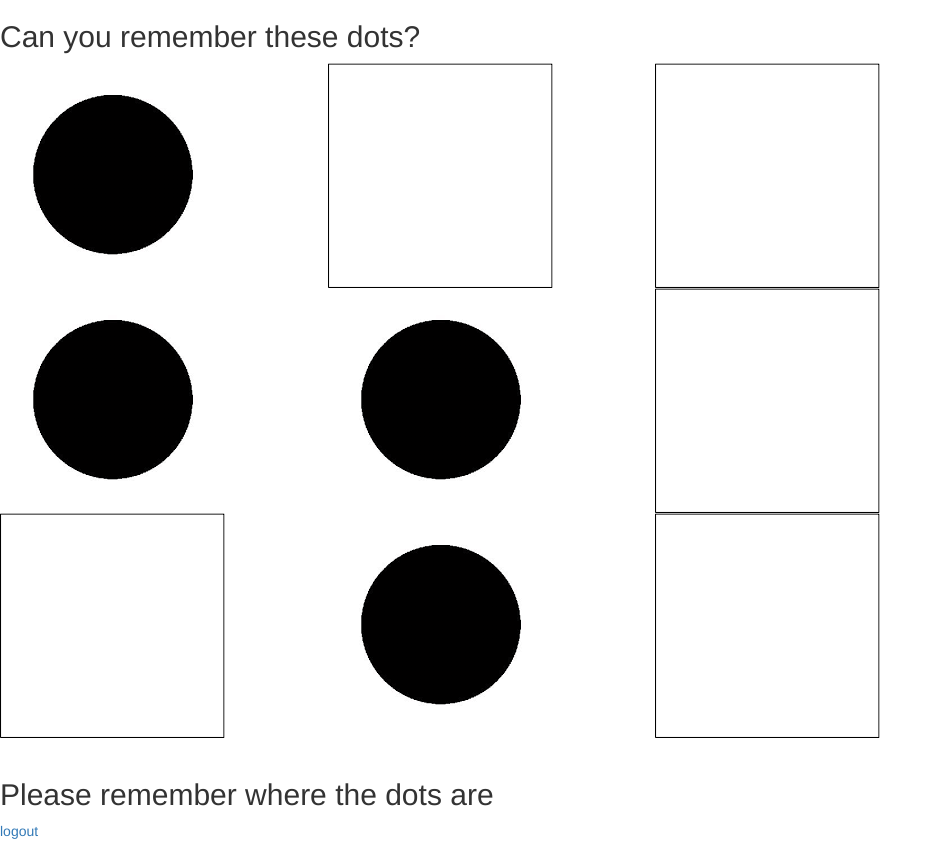
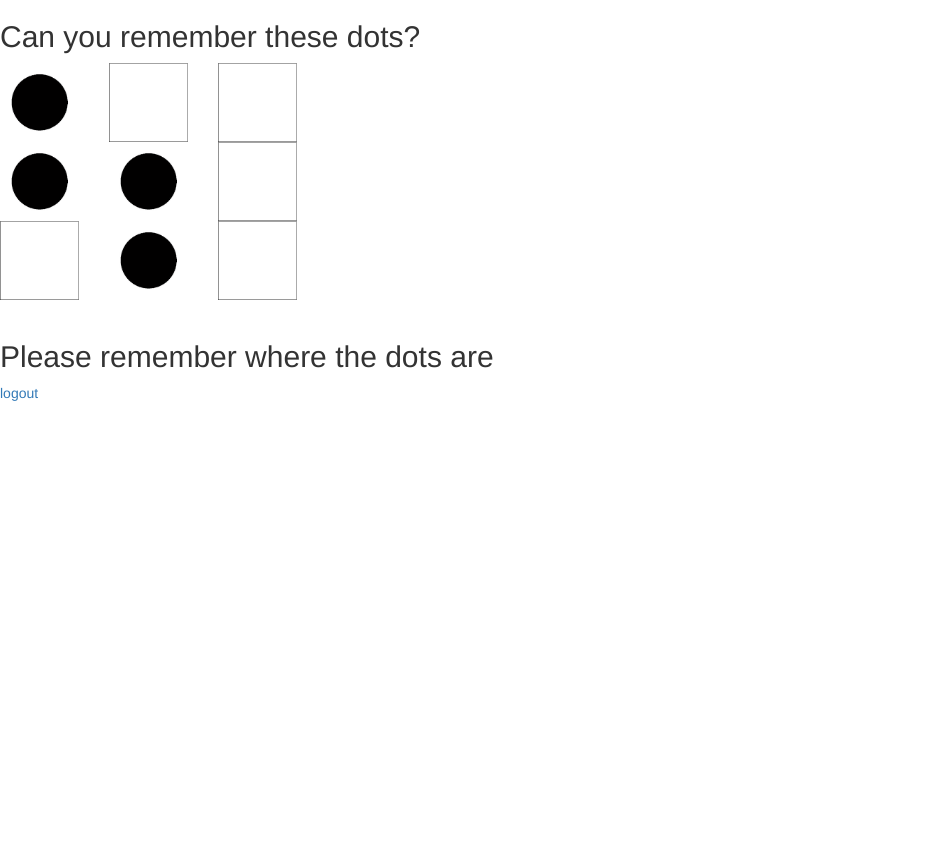
Before and after one commit to gregcodethem/choices_behind_doors_study, a Django app: page /prelim_two in a window 1280 px wide. Shown: the whole page, without its empty margins (0-943 px from the left). After the commit the page ends 401 px from the top, so only its background shows below. Run offline with Django 3.2, Linux system fonts and the light colour scheme; the visitor is signed in with stand-in values (Sample User, id 1); some libraries are stand-ins or nearby versions.

Commit message:
dots in memory game now smaller

```diff
--- a/doorgame/templates/mem_game_blank_base.html
+++ b/doorgame/templates/mem_game_blank_base.html
@@ -19,7 +19,7 @@ img {
 {% endblock %}
 <div class="row">
     {% for i in '123'|make_list %}
-        <div class="col-sm-2">
+        <div class="col-sm-1">
         	<div id="div_box_{{ i }}"><img src="{% static 'doorgame/box_empty.png' %}" id="box_{{ i }}_image" alt="box_{{ i }}">
         	</div>
         	<label for="box_{{ i }}">Box {{ i}}</label><input type="checkbox" id="box_{{ i }}" value="True" name="box_{{ i }}"></input>
@@ -28,7 +28,7 @@ img {
 </div>
 <div class="row">
     {% for i in '456'|make_list %}
-        <div class="col-sm-2">
+        <div class="col-sm-1">
             <div id="div_box_{{ i }}"><img src="{% static 'doorgame/box_empty.png' %}" id="box_{{ i }}_image" alt="box_{{ i }}">
             </div>
             <label for="box_{{ i }}">Box {{ i}}</label><input type="checkbox" id="box_{{ i }}" value="True" name="box_{{ i }}"></input>
@@ -37,7 +37,7 @@ img {
 </div>
 <div class="row">
     {% for i in '789'|make_list %}
-        <div class="col-sm-2">
+        <div class="col-sm-1">
             <div id="div_box_{{ i }}"><img src="{% static 'doorgame/box_empty.png' %}" id="box_{{ i }}_image" alt="box_{{ i }}">
             </div>
             <label for="box_{{ i }}">Box {{ i}}</label><input type="checkbox" id="box_{{ i }}" value="True" name="box_{{ i }}"></input>
--- a/doorgame/templates/mem_game_pattern_base.html
+++ b/doorgame/templates/mem_game_pattern_base.html
@@ -4,6 +4,13 @@
 {% block title %}Door Game{% endblock %}
 
 {% block content %}
+
+<style>
+img {
+  width: 100%;
+  height: auto;
+}
+</style>
 
 <h2>Can you remember these dots?</h2>
 
@@ -14,21 +21,21 @@
 
 {% load static %}
 <div class="row">
-  <div class="col-sm-3">
+  <div class="col-sm-1">
     {% if memory_game.box_1 == True %}
     <img src="{% static 'doorgame/box_with_dot.png' %}" id="box_1" alt="box_1">
     {% else %}
     <img src="{% static 'doorgame/box_empty.png' %}" id="box_1" alt="box_1">
     {% endif %}
   </div>
-  <div class="col-sm-3">
+  <div class="col-sm-1">
     {% if memory_game.box_2 == True %}
     <img src="{% static 'doorgame/box_with_dot.png' %}" id="box_2" alt="box_2">
     {% else %}
     <img src="{% static 'doorgame/box_empty.png' %}" id="box_2" alt="box_2">
     {% endif %}
   </div>
-  <div class="col-sm-3">
+  <div class="col-sm-1">
     {% if memory_game.box_3 == True %}
     <img src="{% static 'doorgame/box_with_dot.png' %}" id="box_3" alt="box_3">
     {% else %}
@@ -37,21 +44,21 @@
   </div>
 </div>
 <div class="row">
-  <div class="col-sm-3">
+  <div class="col-sm-1">
     {% if memory_game.box_4 == True %}
     <img src="{% static 'doorgame/box_with_dot.png' %}" id="box_4" alt="box_4">
     {% else %}
     <img src="{% static 'doorgame/box_empty.png' %}" id="box_4" alt="box_4">
     {% endif %}
   </div>
-  <div class="col-sm-3">
+  <div class="col-sm-1">
     {% if memory_game.box_5 == True %}
     <img src="{% static 'doorgame/box_with_dot.png' %}" id="box_5" alt="box_5">
     {% else %}
     <img src="{% static 'doorgame/box_empty.png' %}" id="box_5" alt="box_5">
     {% endif %}
   </div>
-  <div class="col-sm-3">
+  <div class="col-sm-1">
     {% if memory_game.box_6 == True %}
     <img src="{% static 'doorgame/box_with_dot.png' %}" id="box_6" alt="box_6">
     {% else %}
@@ -60,21 +67,21 @@
   </div>
 </div>
 <div class="row">
-  <div class="col-sm-3">
+  <div class="col-sm-1">
     {% if memory_game.box_7 == True %}
     <img src="{% static 'doorgame/box_with_dot.png' %}" id="box_7" alt="box_7">
     {% else %}
     <img src="{% static 'doorgame/box_empty.png' %}" id="box_7" alt="box_7">
     {% endif %}
   </div>
-  <div class="col-sm-3">
+  <div class="col-sm-1">
     {% if memory_game.box_8 == True %}
     <img src="{% static 'doorgame/box_with_dot.png' %}" id="box_8" alt="box_8">
     {% else %}
     <img src="{% static 'doorgame/box_empty.png' %}" id="box_8" alt="box_8">
     {% endif %}
   </div>
-  <div class="col-sm-3">
+  <div class="col-sm-1">
     {% if memory_game.box_9 == True %}
     <img src="{% static 'doorgame/box_with_dot.png' %}" id="box_9" alt="box_9">
     {% else %}
```
